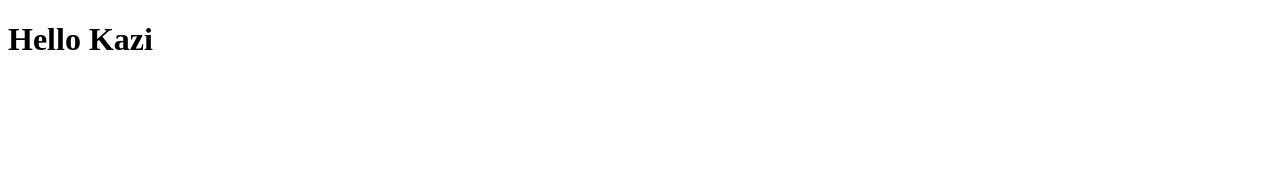
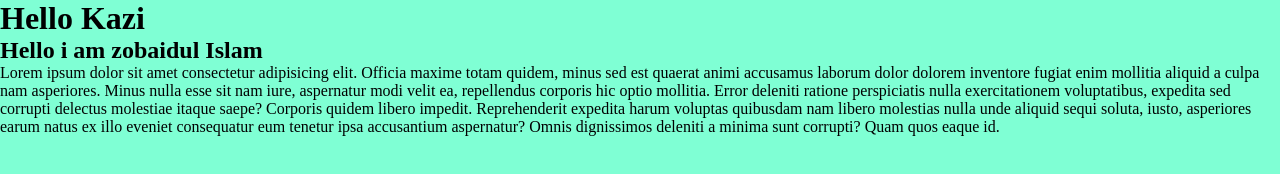
Before and after one commit to ZobaidulOfficial/beginnerweb-kazi, a plain HTML site: page index.html in a window 1280 px wide. Drawn offline with Linux system fonts and the light colour scheme.

Commit message:
add a css file and js file

```diff
--- /dev/null
+++ b/css/style.css
@@ -0,0 +1,7 @@
+*{
+    margin: 0;
+    padding: 0;
+}
+body {
+    background-color: aquamarine;
+}
--- a/index.html
+++ b/index.html
@@ -4,9 +4,19 @@
     <meta charset="UTF-8">
     <meta http-equiv="X-UA-Compatible" content="IE=edge">
     <meta name="viewport" content="width=device-width, initial-scale=1.0">
-    <title>Document</title>
+    <title>Project width kazi</title>
+    <link rel="stylesheet" href="css/style.css">
 </head>
 <body>
     <h1>Hello Kazi</h1>
+    <h2>Hello i am zobaidul Islam</h2>
+    <p>Lorem ipsum dolor sit amet consectetur adipisicing elit. Officia maxime totam quidem, minus sed est quaerat animi accusamus laborum dolor dolorem inventore fugiat enim mollitia aliquid a culpa nam asperiores. Minus nulla esse sit nam iure, aspernatur modi velit ea, repellendus corporis hic optio mollitia. Error deleniti ratione perspiciatis nulla exercitationem voluptatibus, expedita sed corrupti delectus molestiae itaque saepe? Corporis quidem libero impedit. Reprehenderit expedita harum voluptas quibusdam nam libero molestias nulla unde aliquid sequi soluta, iusto, asperiores earum natus ex illo eveniet consequatur eum tenetur ipsa accusantium aspernatur? Omnis dignissimos deleniti a minima sunt corrupti? Quam quos eaque id.</p>
+
+
+<!-- javascript link up -->
+
+<script src="js/app.js"></script>
+
 </body>
+
 </html>
--- /dev/null
+++ b/js/app.js
@@ -0,0 +1 @@
+alert('hello i am javascript alert')
```
